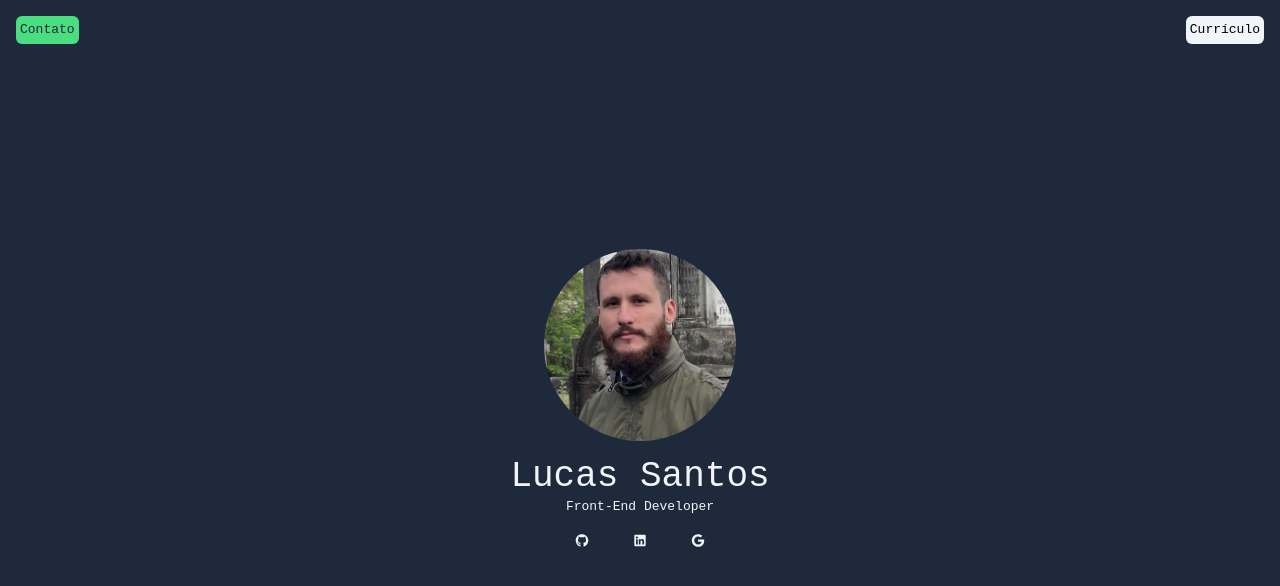
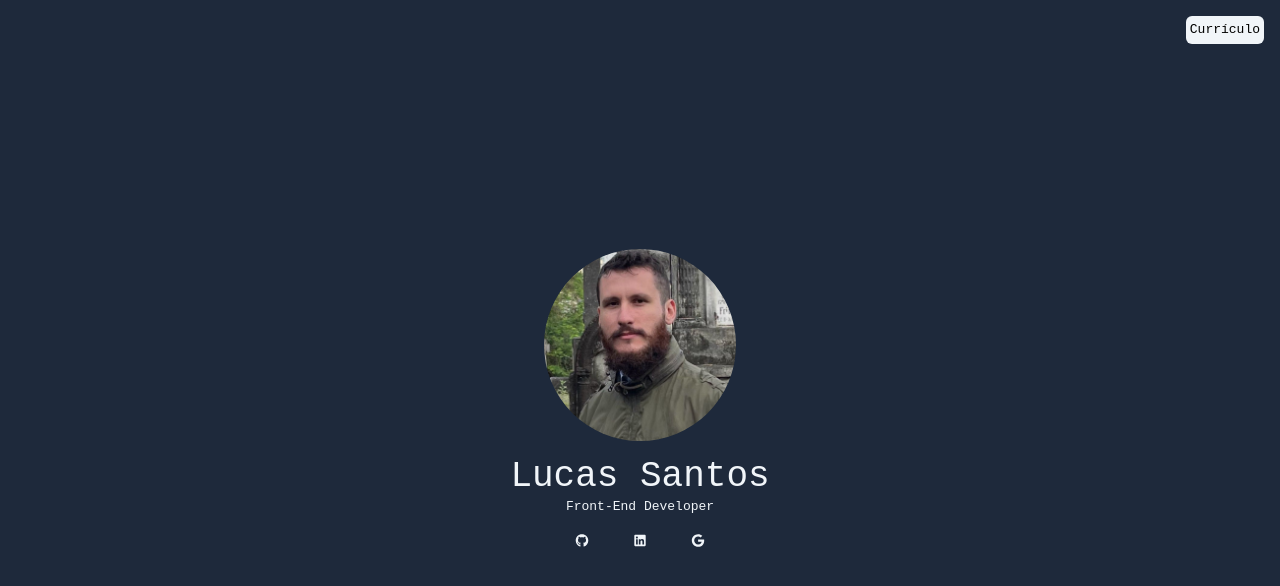
Before and after one commit to ffavareto/lucasfavareto, a Next.js app: page / in a window 1280 px wide. Shown: the top 586 px of the page. Built offline with nearby package versions, Linux system fonts and the light colour scheme.

Commit message:
remoção da página contato em construção

```diff
--- a/src/app/components/nav.js
+++ b/src/app/components/nav.js
@@ -16,16 +16,6 @@ export default function Nav() {
       >
         {title}
       </Link>
-      {pathname === "/contact" ? (
-        ""
-      ) : (
-        <Link
-          className="bg-green-400 p-1 rounded-md absolute top-4 left-4 text-slate-800"
-          href="/contact"
-        >
-          Contato
-        </Link>
-      )}
     </header>
   );
 }
--- a/src/app/contact/page.js
+++ /dev/null
@@ -1,89 +0,0 @@
-"use client";
-
-export default function Contact() {
-  // function validateFields() {
-  //   const { contact } = document.forms;
-  //   const { fullName, phone, subject, message } = contact;
-  //   let validation = true;
-
-  //   if (!fullName.value || !phone.value || !subject.value || !message.value) {
-  //     validation = false;
-  //   }
-
-  //   return validation;
-  // }
-
-  // function sendMessage(event) {
-  //   const { contact } = document.forms;
-  //   const { fullName, phone, subject, message } = contact;
-  //   event.preventDefault();
-
-  //   if (validateFields()) {
-  //     const payload = {
-  //       fullName: fullName.value,
-  //       phone: phone.value,
-  //       subject: subject.value,
-  //       message: message.value,
-  //     };
-
-  //     console.log(payload);
-  //   } else {
-  //     alert("Preencha todos os campos");
-  //   }
-  // }
-
-  return (
-    <>
-      <div className="flex items-center justify-center h-screen flex-col">
-        <h1 className="text-slate-100 text-2xl mb-2">Em construção 🏗️</h1>
-        {/* <h1 className="text-slate-100 text-2xl mb-2">Entrar em contato</h1>
-        <form className="flex flex-col gap-2 w-4/5 md:w-1/3" name="contact">
-          <div>
-            <input
-              className="text-slate-800 p-2 rounded-md w-full"
-              id="fullName"
-              name="fullName"
-              placeholder="Nome completo"
-              type="text"
-            />
-          </div>
-          <div>
-            <input
-              className="text-slate-800 p-2 rounded-md w-full"
-              id="phone"
-              name="phone"
-              placeholder="Número de celular"
-              type="tel"
-            />
-          </div>
-          <div>
-            <input
-              className="text-slate-800 p-2 rounded-md w-full"
-              id="subject"
-              name="subject"
-              placeholder="Assunto"
-              type="text"
-            />
-          </div>
-          <div>
-            <textarea
-              className="text-slate-800 p-2 rounded-md w-full resize-none"
-              id="message"
-              name="message"
-              placeholder="Mensagem"
-              rows={5}
-            ></textarea>
-          </div>
-          <div>
-            <button
-              className="bg-green-400 py-2 rounded-md text-slate-800 hover:opacity-80 w-full"
-              onClick={sendMessage}
-            >
-              Enviar
-            </button>
-          </div>
-        </form> */}
-      </div>
-    </>
-  );
-}
```
